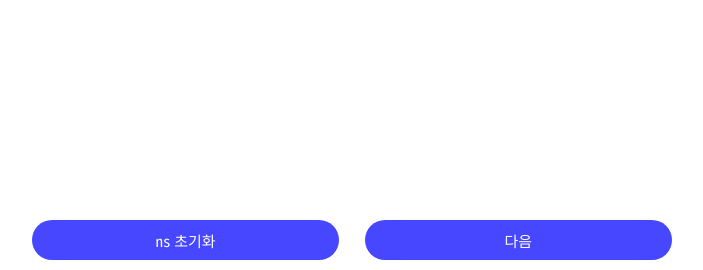
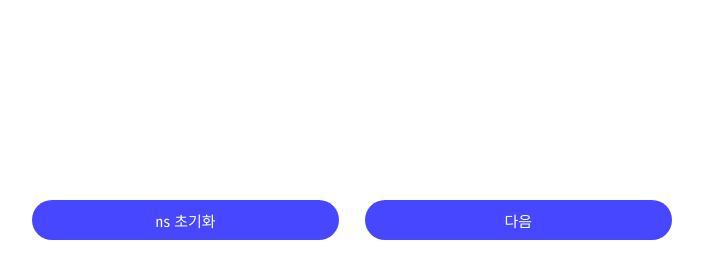
Before and after one commit to yuyeol3/randomPicker, a Flask app: page / in a window 1280 px wide. Shown: the part 530-800 px from the top of the page, without its empty margins (288-991 px from the left). Run offline with Flask 2, Linux system fonts and the light colour scheme; some libraries are stand-ins or nearby versions; some web fonts are replaced.

Commit message:
버튼 div 설정 변경

```diff
--- a/static/css/index.css
+++ b/static/css/index.css
@@ -54,9 +54,9 @@ p {
 }
 
 .footer {
-    position: absolute;
-    /* top: 90vh; */
-    bottom: 0;
+    position: fixed;
+    top: 90vh;
+    /* bottom: 0; */
     left: 0;
     margin: 0;
     padding: 0;
```
